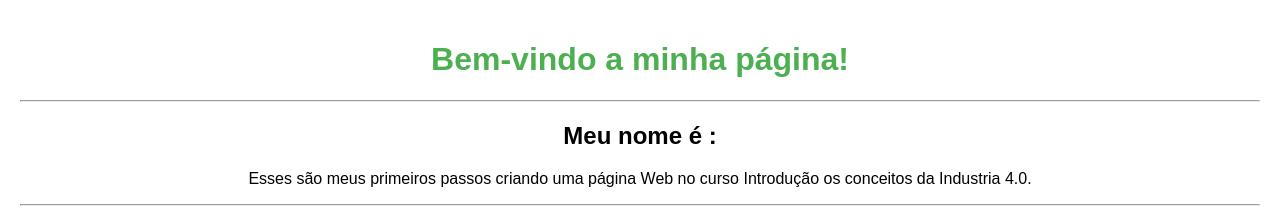
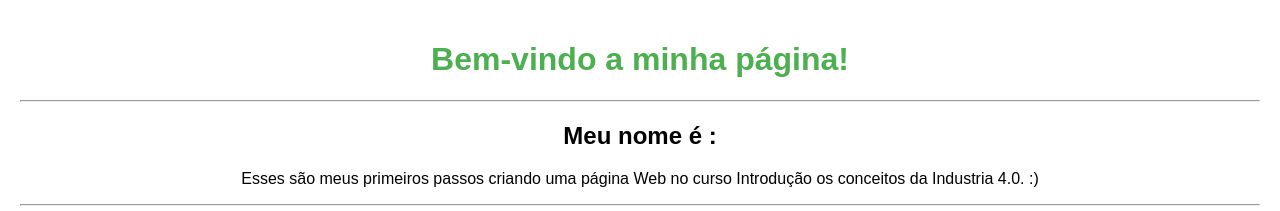
Before and after one commit to GlaucianeL/meuorimeirosite, a plain HTML site: page index.html in a window 1280 px wide. Shown: the top 211 px of the page. Drawn offline with Linux system fonts and the light colour scheme.

Commit message:
Update index.html

```diff
--- a/index.html
+++ b/index.html
@@ -23,7 +23,7 @@
     <h1>Bem-vindo a minha página!</h1>
 <hr>
     <h2>Meu nome é :  </h2>
-    <p>Esses são meus primeiros passos criando uma página Web no curso Introdução os conceitos da Industria 4.0. </p>
+    <p>Esses são meus primeiros passos criando uma página Web no curso Introdução os conceitos da Industria 4.0. :) </p>
 <hr>
 <img src="imagemOK.jpg" alt="exemplo de imagem">
 </body>
```
